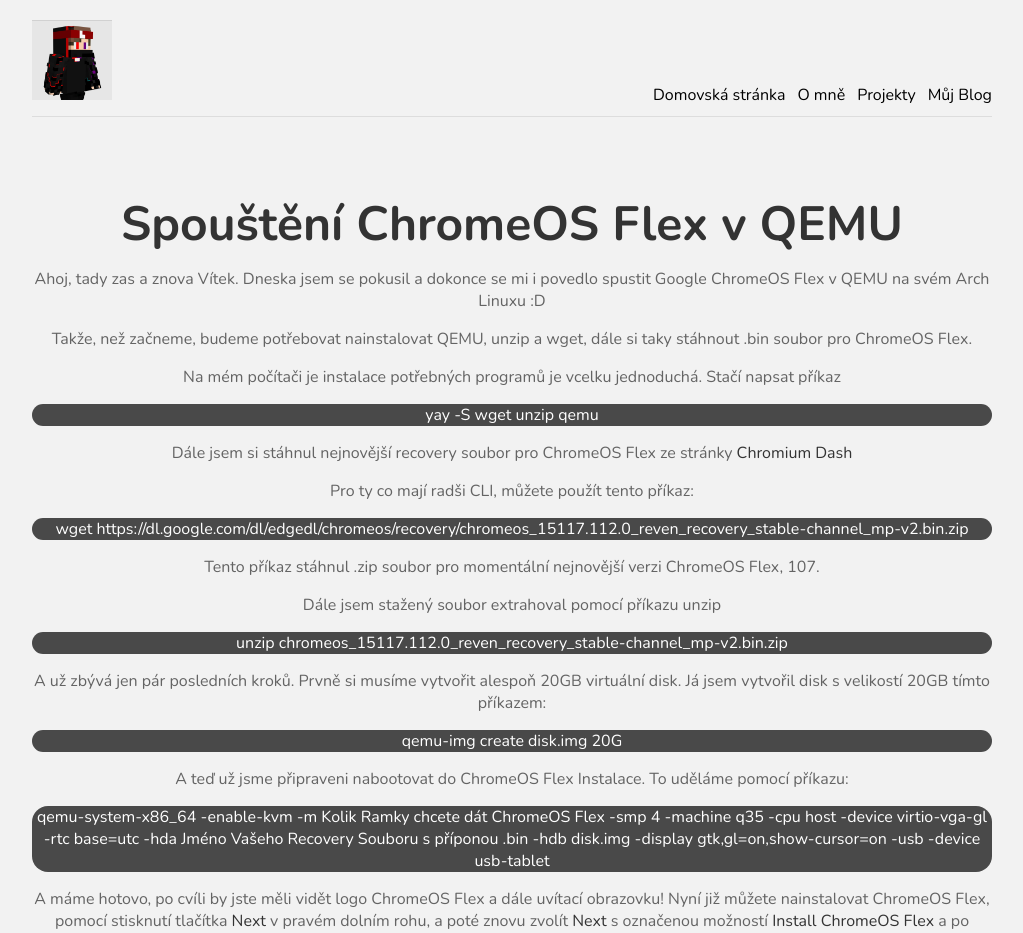
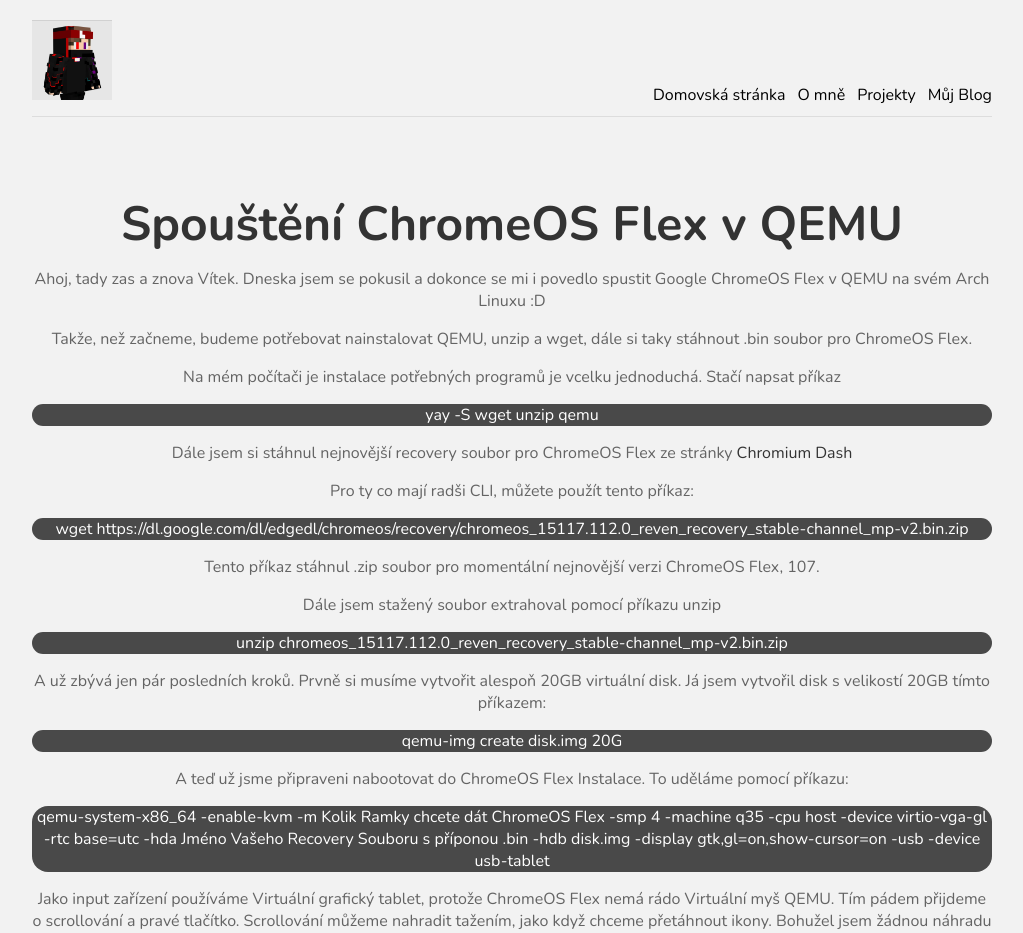
Before and after one commit to Smajlll/smajlll.github.io, a Next.js app: page /blog/post/3 in a window 1280 px wide. Shown: the top 933 px of the page, without its empty margins (128-1151 px from the left). Built offline with nearby package versions, Linux system fonts and the light colour scheme.

Commit message:
Update 3.js

```diff
--- a/pages/blog/post/3.js
+++ b/pages/blog/post/3.js
@@ -24,6 +24,7 @@
         <p className={styles.codesnip}>qemu-img create disk.img 20G</p>
         <p className={styles.text}>A teď už jsme připraveni nabootovat do ChromeOS Flex Instalace. To uděláme pomocí příkazu:</p>
         <p className={styles.codesnip}>qemu-system-x86_64 -enable-kvm -m Kolik Ramky chcete dát ChromeOS Flex -smp 4 -machine q35 -cpu host -device virtio-vga-gl -rtc base=utc -hda Jméno Vašeho Recovery Souboru s příponou .bin -hdb disk.img -display gtk,gl=on,show-cursor=on -usb -device usb-tablet</p>
+        <p className={styles.text}>Jako input zařízení používáme Virtuální grafický tablet, protože ChromeOS Flex nemá rádo Virtuální myš QEMU. Tím pádem přijdeme o scrollování a pravé tlačítko. Scrollování můžeme nahradit tažením, jako když chceme přetáhnout ikony. Bohužel jsem žádnou náhradu pro pravé tlačítko myši nenašel.  </p>
         <p className={styles.text}>A máme hotovo, po cvíli by jste měli vidět logo ChromeOS Flex a dále uvítací obrazovku! Nyní již můžete nainstalovat ChromeOS Flex, pomocí stisknutí tlačítka <a>Next</a> v pravém dolním rohu, a poté znovu zvolít <a>Next</a> s označenou možností <a>Install ChromeOS Flex</a> a po potvrzení instalace, bude systém nainstalován na disk.img který jsme vytvořili před chvílí.</p>
         <p className={styles.text}>Po instalaci můžete vypnout systém a nabootovat přímo do systému z našeho disk.img na který jsme nainstalovali ChromeOS Flex pomocí příkazu:</p>
         <p className={styles.codesnip}>qemu-system-x86_64 -enable-kvm -m Kolik Ramky chcete dát ChromeOS Flex -smp 4 -machine q35 -cpu host -device virtio-vga-gl -rtc base=utc -display gtk,gl=on,show-cursor=on -usb -device usb-tablet -hda disk.img</p>
```
